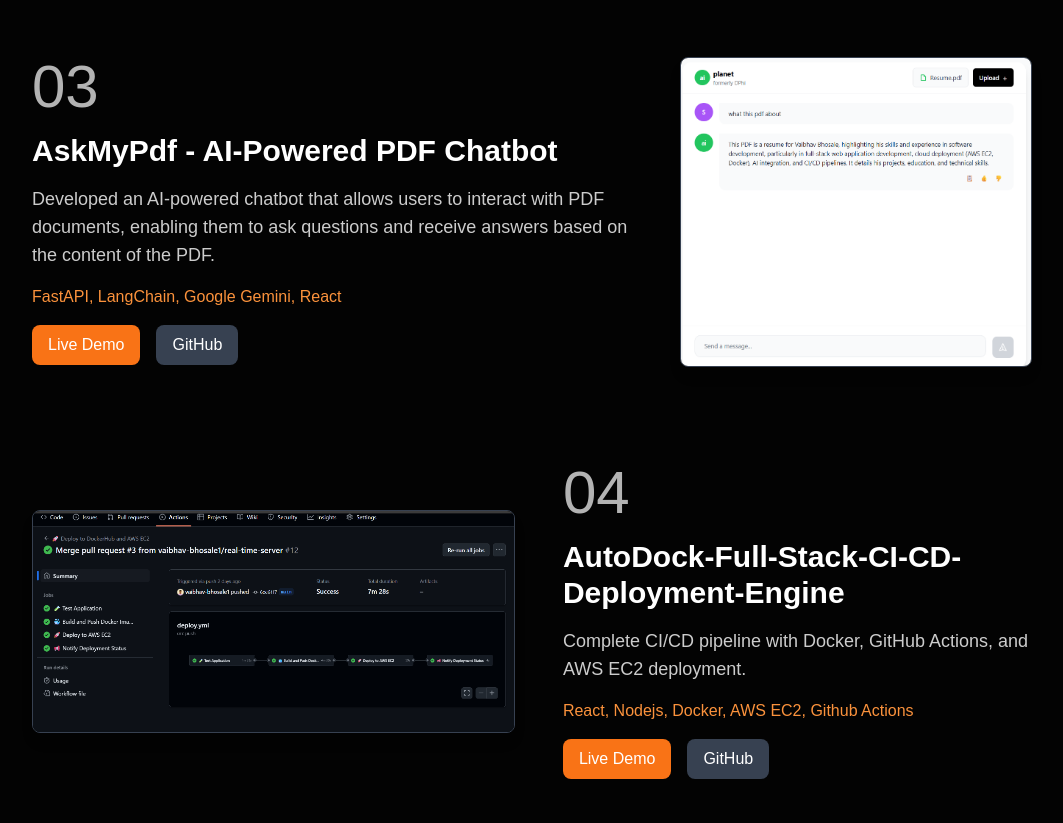
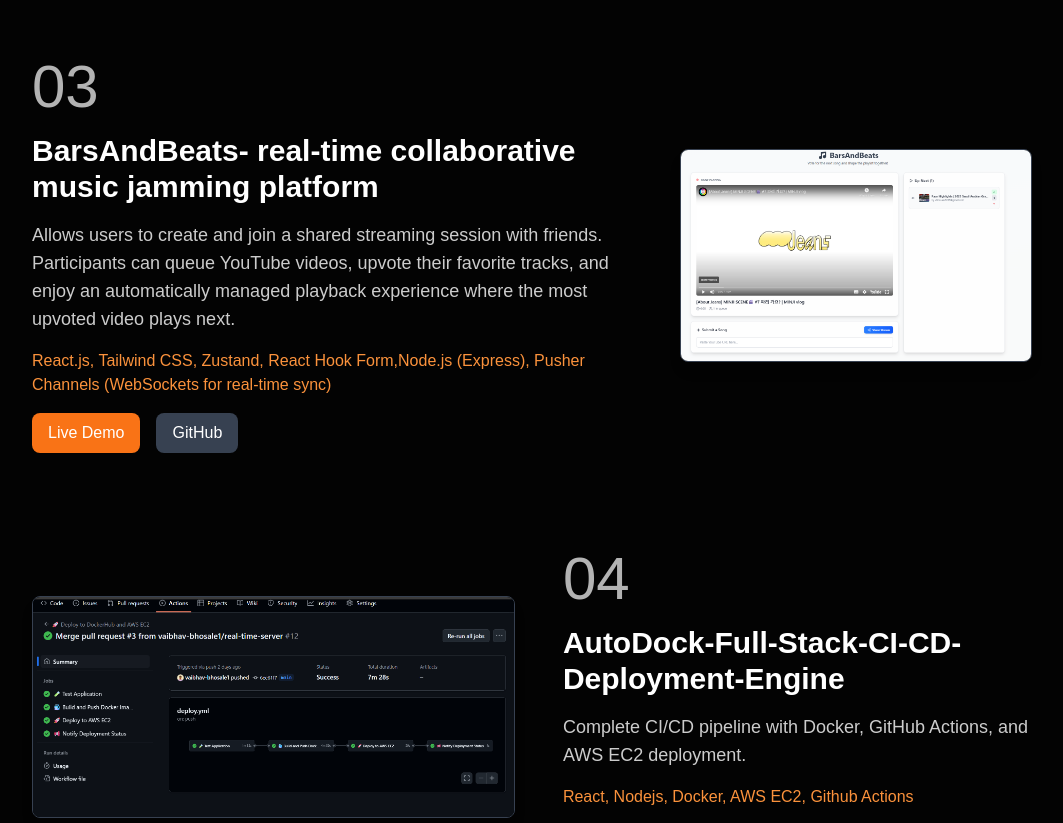
Before and after one commit to vaibhav-bhosale1/portfolio, a Next.js app: page / in a window 1280 px wide. Shown: the part 4900-5723 px from the top of the page, without its empty margins (108-1171 px from the left). Built offline with nearby package versions, Linux system fonts and the light colour scheme; no server answers; the database is empty.

Commit message:
updated projects

```diff
--- a/src/components/Portfolio.tsx
+++ b/src/components/Portfolio.tsx
@@ -1,6 +1,6 @@
 "use client";
 import React from "react";
-import project1 from "../../public/image.png";
+import project1 from "../../public/barsandbeats.png";
 import project3 from "../../public/autodock.png";
 import project2 from "../../public/virtuehirex.png";
 import project4 from "../../public/3.png"
@@ -24,11 +24,11 @@ const projects = [
     git: "https://github.com/vaibhav-bhosale1/PackNPlan",
     src: project4,
   },{
-    title: "AskMyPdf - AI-Powered PDF Chatbot",
-    desc: "Developed an AI-powered chatbot that allows users to interact with PDF documents, enabling them to ask questions and receive answers based on the content of the PDF.",
-    devStack: "FastAPI, LangChain, Google Gemini, React",
-    link: "https://askmypdf-bice.vercel.app/",
-    git: "https://github.com/vaibhav-bhosale1/AskMyPDF",
+    title: "BarsAndBeats- real-time collaborative music jamming platform",
+    desc: "Allows users to create and join a shared streaming session with friends. Participants can queue YouTube videos, upvote their favorite tracks, and enjoy an automatically managed playback experience where the most upvoted video plays next.",
+    devStack: "React.js, Tailwind CSS, Zustand, React Hook Form,Node.js (Express), Pusher Channels (WebSockets for real-time sync)",
+    link: "https://barsandbeats.vercel.app/",
+    git: "https://github.com/vaibhav-bhosale1/barsandbeats",
     src: project1,
   },{
     title: "AutoDock-Full-Stack-CI-CD-Deployment-Engine",
```
Also changed, not shown: public/barsandbeats.png (added).
